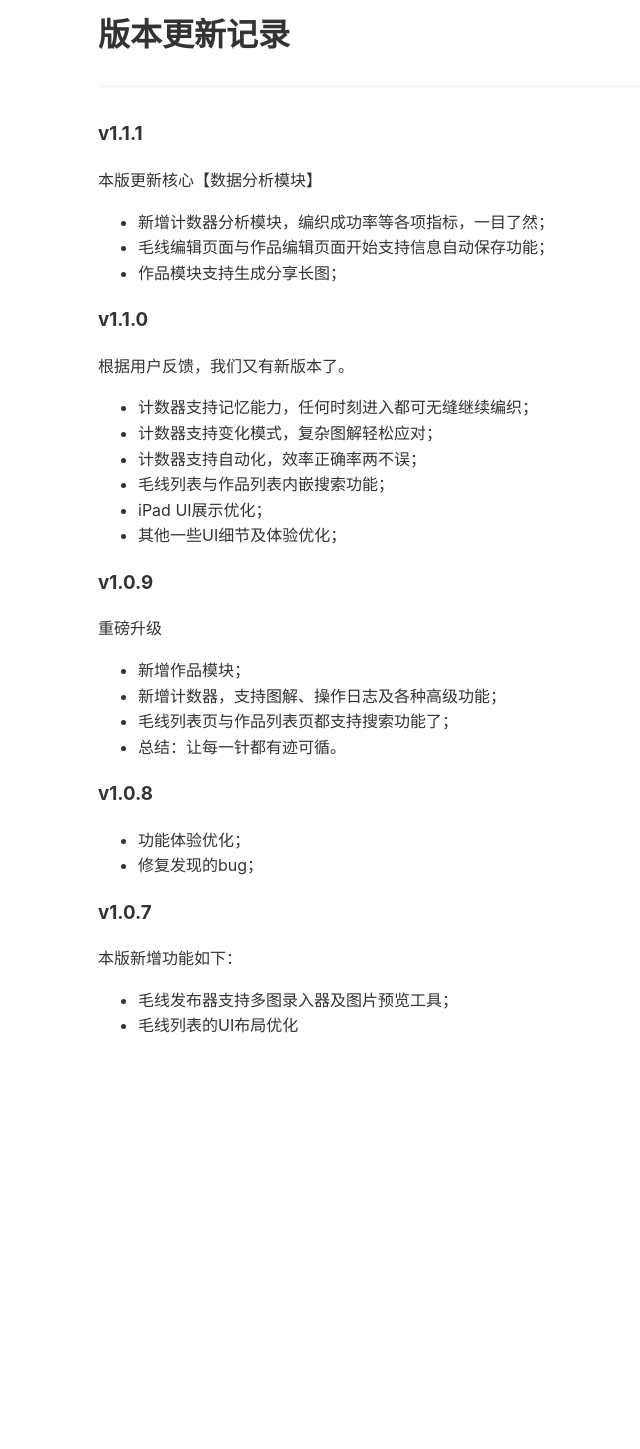
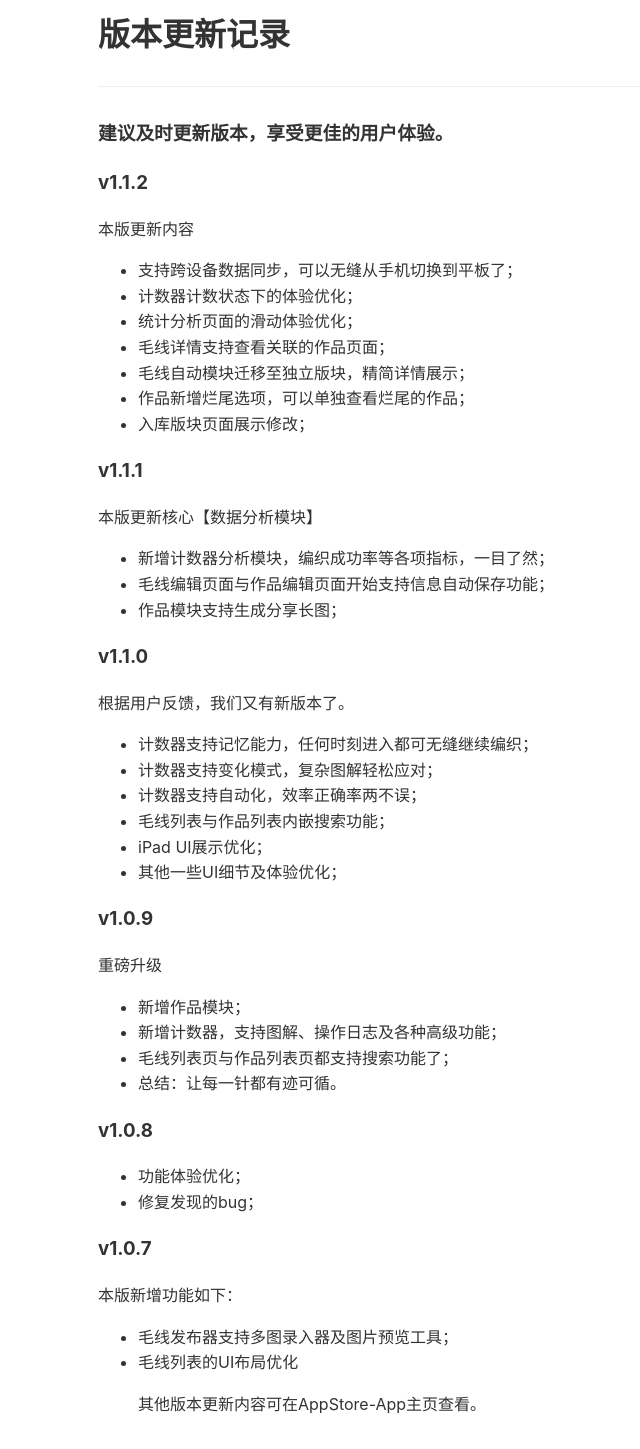
Before and after one commit to iBlackStone/iblackstone.github.io, a Jekyll site: the page built from setword/versions.md, in a window 1280 px wide. Shown: the whole page, without its empty margins (158-798 px from the left). Built offline with Jekyll 4.4.1, drawn with Linux system fonts in a browser that asks for light colours; before the commit the page ends 1071 px from its top, so only the background shows below that.

Commit message:
ner version added

```diff
--- a/setword/versions.md
+++ b/setword/versions.md
@@ -2,6 +2,18 @@
 layout: default
 title: "版本更新记录"
 ---
+
+### 建议及时更新版本，享受更佳的用户体验。
+
+### v1.1.2
+本版更新内容
+- 支持跨设备数据同步，可以无缝从手机切换到平板了；
+- 计数器计数状态下的体验优化；
+- 统计分析页面的滑动体验优化；
+- 毛线详情支持查看关联的作品页面；
+- 毛线自动模块迁移至独立版块，精简详情展示；
+- 作品新增烂尾选项，可以单独查看烂尾的作品；
+- 入库版块页面展示修改；
 
 ### v1.1.1
 
@@ -36,3 +48,5 @@ title: "版本更新记录"
 本版新增功能如下：
 - 毛线发布器支持多图录入器及图片预览工具；
 - 毛线列表的UI布局优化
+
+> 其他版本更新内容可在AppStore-App主页查看。
```
Also changed, not shown: setword/versionsen.md (+15 -0 lines).
